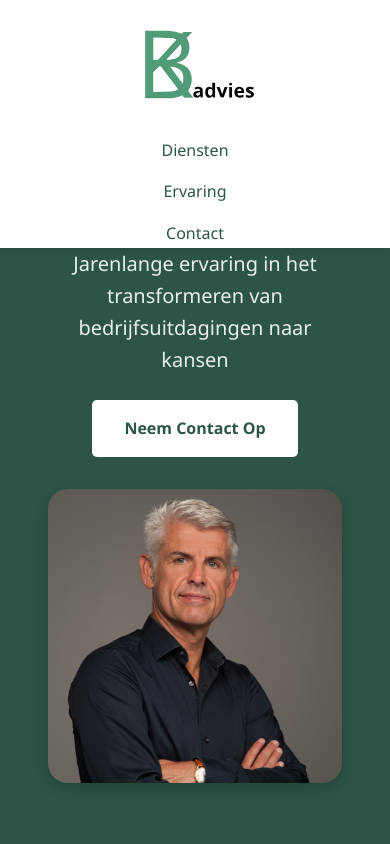
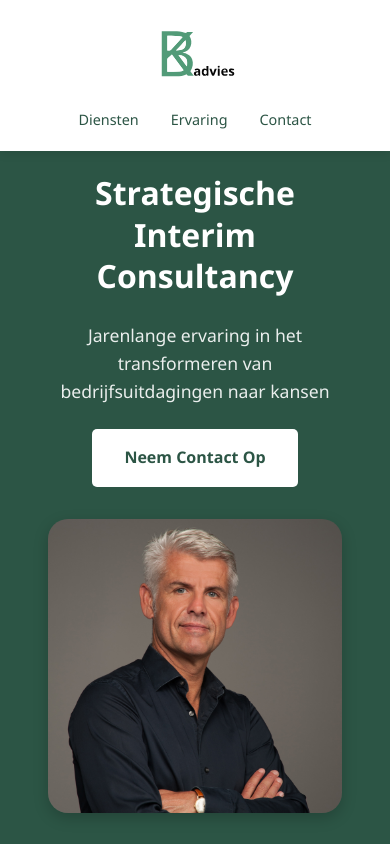
Before and after one commit to bkadvies/bk-advies.nl, a plain HTML site: page index.html in a window 390 px wide. Shown: the top 844 px of the page. Drawn offline with nearby package versions, Linux system fonts and the light colour scheme.

Commit message:
enable mobile

```diff
--- a/index.html
+++ b/index.html
@@ -2,7 +2,7 @@
 <html lang="nl">
 <head>
     <meta charset="UTF-8">
-    <meta name="viewport" content="width=device-width, initial-scale=1.0">
+    <meta name="viewport" content="width=device-width, initial-scale=1.0, maximum-scale=1.0, user-scalable=0">
     <title>BK Advies - Interim Consultancy</title>
     <script src="https://cdnjs.cloudflare.com/ajax/libs/aos/2.3.4/aos.js"></script>
     <link rel="stylesheet" href="https://cdnjs.cloudflare.com/ajax/libs/aos/2.3.4/aos.css">
--- a/styles.css
+++ b/styles.css
@@ -27,7 +27,7 @@ nav {
     background: white;
     box-shadow: 0 2px 10px rgba(0,0,0,0.1);
     z-index: 1000;
-    padding: 0.1rem 1rem;
+    padding: 0.25rem 1rem;
 }
 
 .nav-content {
@@ -96,7 +96,15 @@ h2 {
     min-height: 100vh;
     display: flex;
     align-items: center;
-    padding-top: 5rem;
+    padding-top: 180px;
+}
+
+.hero-content {
+    display: flex;
+    flex-direction: column;
+    justify-content: center;
+    gap: 2rem;
+    padding-top: 2rem;
 }
 
 .hero-container {
@@ -302,7 +310,7 @@ h2 {
     height: 24px;
 }
 
-/* Responsive Design */
+/* Responsive Design - Tablet */
 @media (max-width: 1200px) {
     .hero-container {
         grid-template-columns: 1fr;
@@ -322,14 +330,49 @@ h2 {
     }
 }
 
+/* Responsive Design - Mobile */
 @media (max-width: 768px) {
+    nav {
+        padding: 0.25rem;
+    }
+
     .nav-content {
         flex-direction: column;
+        padding: 0.5rem;
+    }
+
+    .logo-image {
+        height: 80px;
+    }
+
+    .nav-links {
+        flex-direction: row;
+        justify-content: center;
+        width: 100%;
         gap: 1rem;
+        margin-top: 0.5rem;
+    }
+
+    .nav-links a {
+        font-size: 0.9rem;
+        padding: 0.5rem;
+    }
+
+    #hero {
+        padding-top: 140px;
     }
 
     .hero-content h1 {
-        font-size: 2.5rem;
+        font-size: 2rem;
+        line-height: 1.3;
+    }
+
+    .hero-content p {
+        font-size: 1.1rem;
+    }
+
+    .hero-image img {
+        max-width: 300px;
     }
 
     section {
@@ -338,17 +381,52 @@ h2 {
 
     .services-grid {
         grid-template-columns: 1fr;
+        gap: 1rem;
+        padding: 0 1rem;
+    }
+
+    .service-card {
+        padding: 1.5rem;
+        min-height: auto;
+    }
+
+    .contact-form {
+        margin: 1rem;
+        padding: 1.5rem;
+    }
+
+    .form-group {
+        margin-bottom: 1rem;
+    }
+
+    .footer {
+        padding: 1.5rem 1rem;
+    }
+
+    .footer-info p {
+        font-size: 0.85rem;
     }
 }
 
-@media (max-width: 480px) {
+/* Extra Small Devices */
+@media (max-width: 380px) {
     .nav-links {
         flex-direction: column;
-        gap: 1rem;
-        text-align: center;
+        align-items: center;
     }
 
     .hero-content h1 {
-        font-size: 2rem;
+        font-size: 1.75rem;
+    }
+
+    .hero-image img {
+        max-width: 250px;
     }
 }
+
+/* Fix for iOS Safari viewport height issue */
+@supports (-webkit-touch-callout: none) {
+    #hero {
+        min-height: -webkit-fill-available;
+    }
+}
```
